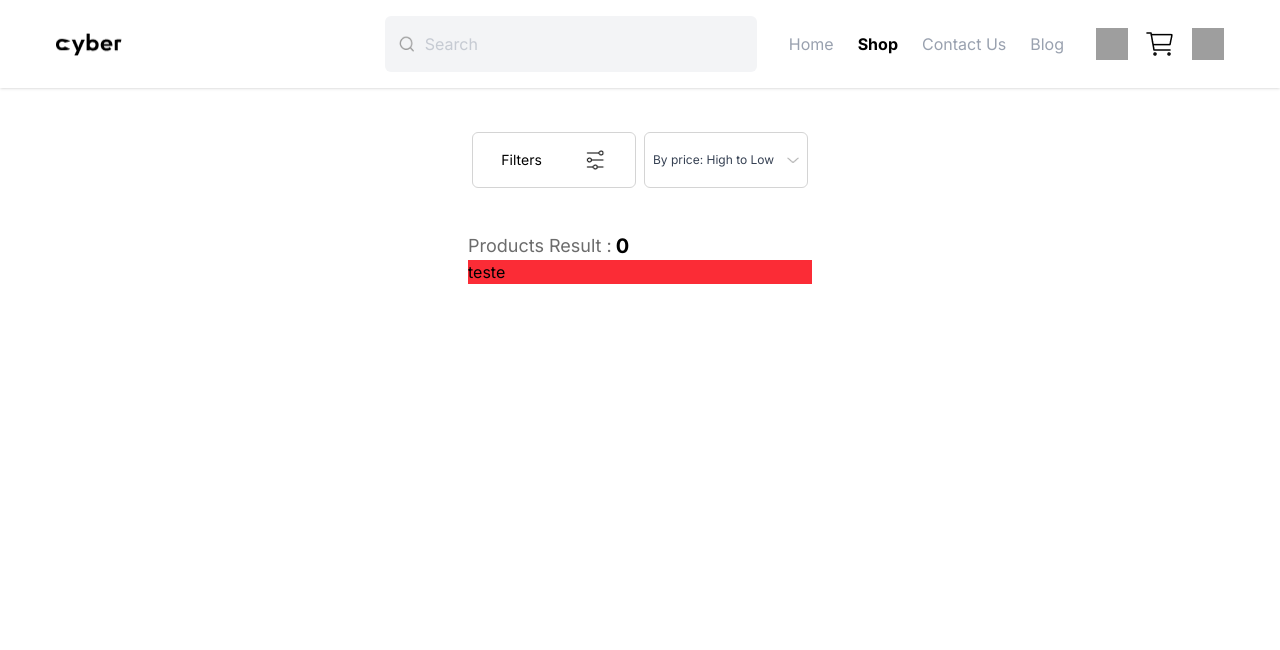
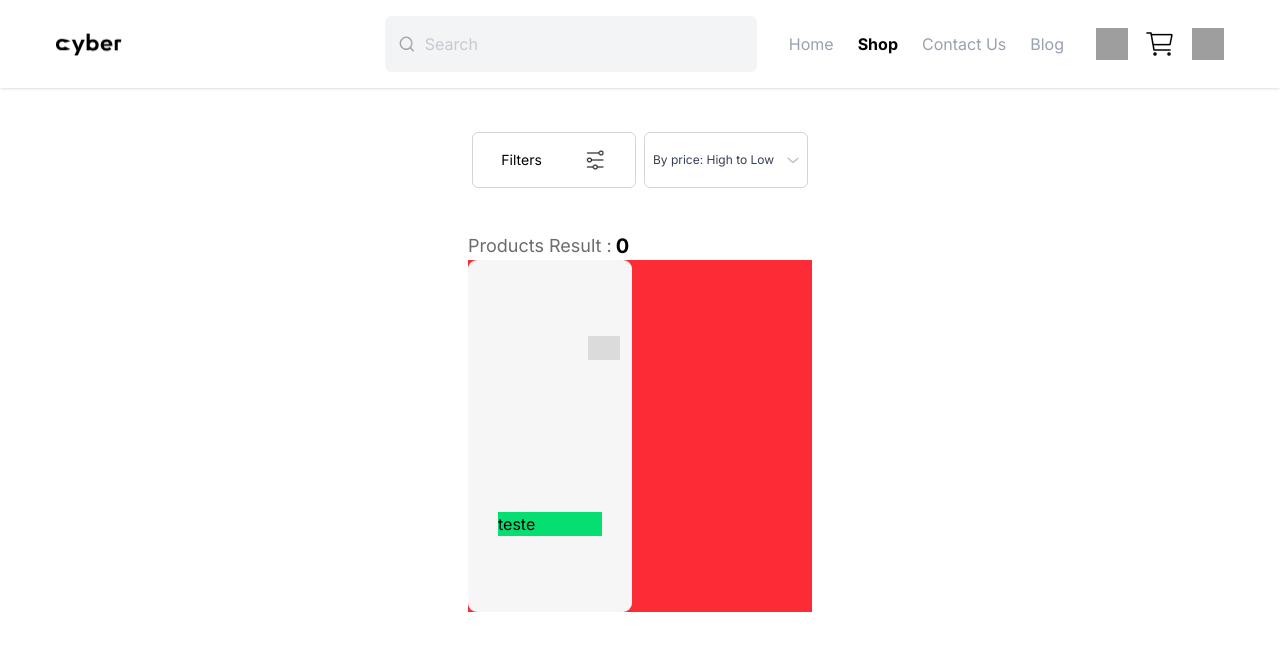
Before and after one commit to lucashss88/cyber-web-frontend, a React (Vite) app: page /products_page in a window 1280 px wide. Shown: the top 650 px of the page. Built offline with nearby package versions, Linux system fonts and the light colour scheme; grey boxes are pictures that could not be loaded.

Commit message:
add heart-icon

```diff
--- a/src/components/ProductsPage/ProductCard.tsx
+++ b/src/components/ProductsPage/ProductCard.tsx
@@ -1,10 +1,16 @@
 import React from 'react'
+import heartIcon from '../../assets/heart-icon.png'
 
 
 const ProductCard = () => {
   return (
-    <div className=''>
-
+    <div className='bg-f6 w-41 h-88 rounded-[9px] flex flex-col items-center justify-around'>
+        <div className=' w-35 flex justify-end'>
+            <img src={heartIcon} alt="" className='opacity-30 w-8'/>
+        </div>
+        <div className='w-26 bg-green-400'>
+            teste
+        </div>
     </div>
   )
 }
--- a/src/components/ProductsPage/ProductsList.tsx
+++ b/src/components/ProductsPage/ProductsList.tsx
@@ -10,7 +10,7 @@ const ProductsList = () => {
         <ProductsResult/>
         <div className='bg-red-500 w-full h-auto'>
           <ProductCard/>
-          teste
+
         </div>
     </div>
   )
```
